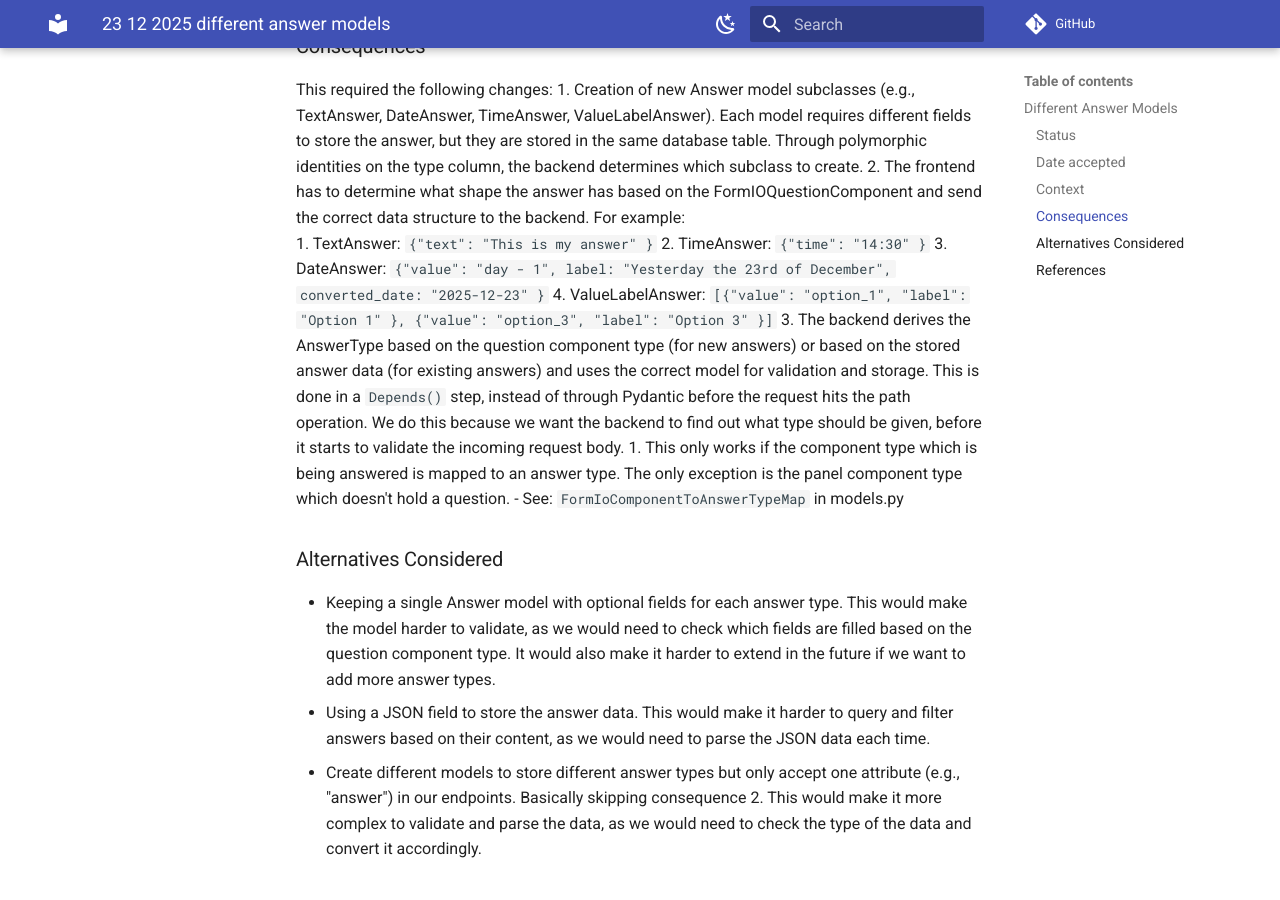
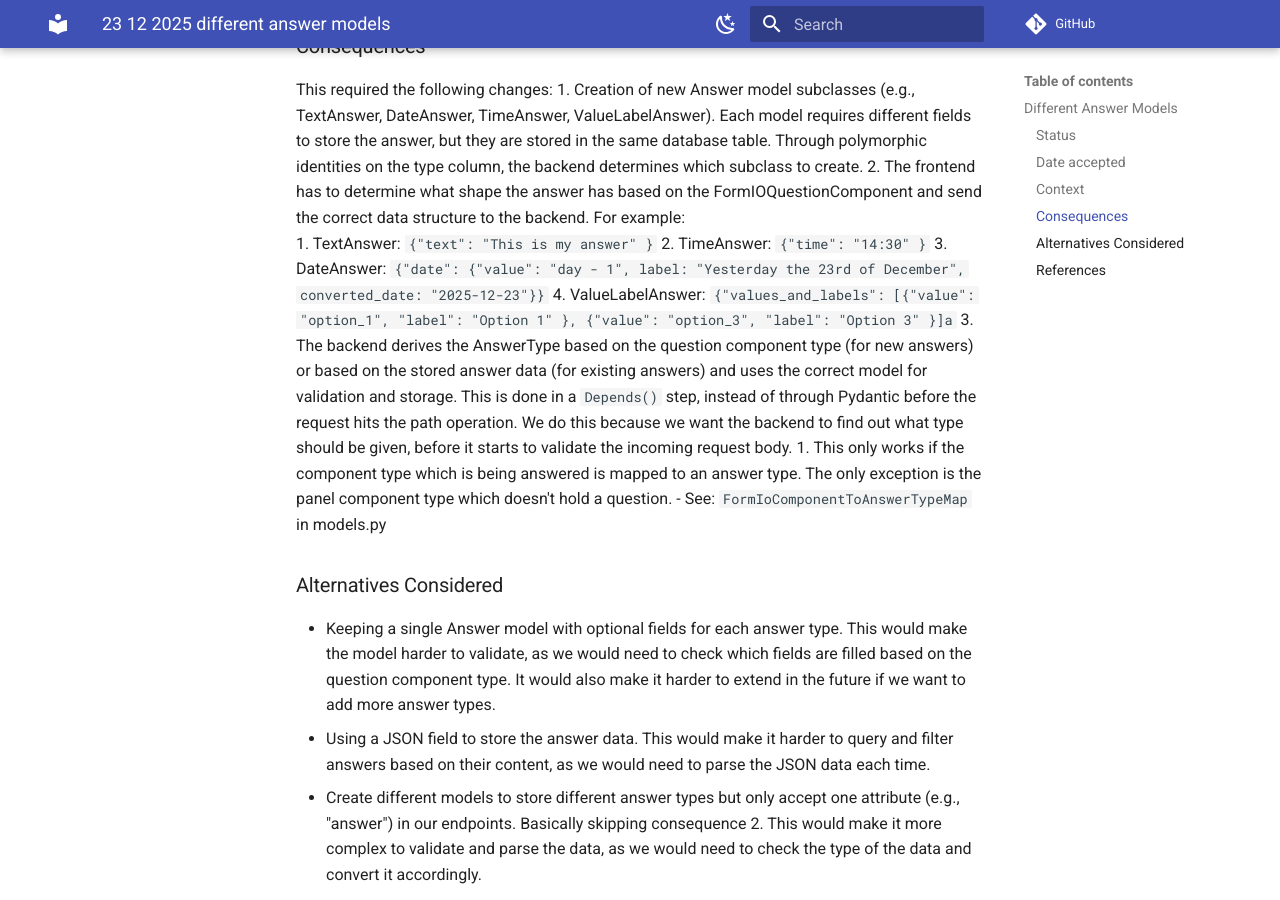
Before and after one commit to Amsterdam/meldingen, an MkDocs documentation site: the page built from docs/adr/23-12-2025-different-answer-models.md, in a window 1280 px wide and 900 px high, scrolled down 712 px. Built offline with MkDocs 1.6.1 and Material for MkDocs 9.7.7, drawn with Linux system fonts in a browser that asks for light colours; comment, search, counter and statistics services are not loaded.

Commit message:
use the right format in the ADR of answer models (#612)

```diff
--- a/docs/adr/23-12-2025-different-answer-models.md
+++ b/docs/adr/23-12-2025-different-answer-models.md
@@ -17,8 +17,8 @@ This required the following changes:
 2. The frontend has to determine what shape the answer has based on the FormIOQuestionComponent and send the correct data structure to the backend. For example:
    1. TextAnswer: `{"text": "This is my answer" }`
    2. TimeAnswer: `{"time": "14:30" }`
-   3. DateAnswer: `{"value": "day - 1", label: "Yesterday the 23rd of December", converted_date: "2025-12-23" }`
-   4. ValueLabelAnswer: `[{"value": "option_1", "label": "Option 1" }, {"value": "option_3", "label": "Option 3" }]`
+   3. DateAnswer: `{"date": {"value": "day - 1", label: "Yesterday the 23rd of December", converted_date: "2025-12-23"}}`
+   4. ValueLabelAnswer: `{"values_and_labels": [{"value": "option_1", "label": "Option 1" }, {"value": "option_3", "label": "Option 3" }]a`
 3. The backend derives the AnswerType based on the question component type (for new answers) or based on the stored answer data (for existing answers) and uses the correct model for validation and storage. This is done in a `Depends()` step, instead of through Pydantic before the request hits the path operation. We do this because we want the backend to find out what type should be given, before it starts to validate the incoming request body.
    1. This only works if the component type which is being answered is mapped to an answer type. The only exception is the panel component type which doesn't hold a question.
        - See: `FormIoComponentToAnswerTypeMap` in models.py
```
